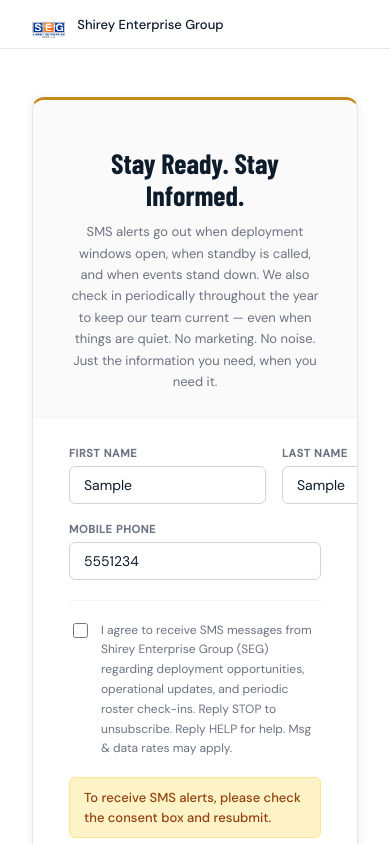
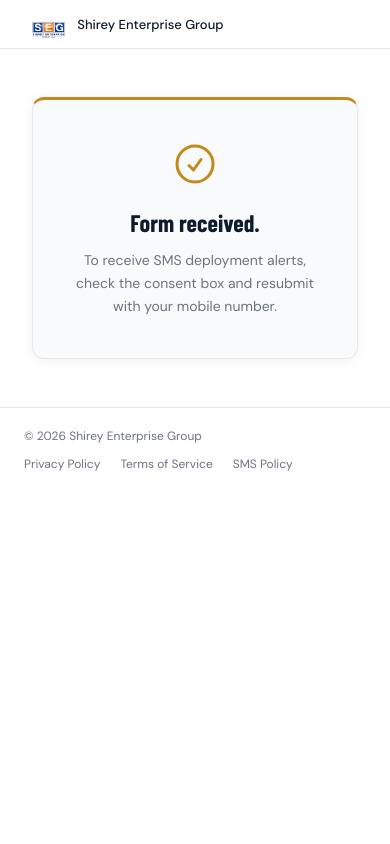
Before and after one commit to gashirey/shireygroup-site, a Next.js app: page /sms-opt-in in a window 390 px wide. Both pictures are taken after typing "Sample", "Sample", "5551234" into the empty fields and a click on the button "Sign Up for Alerts". Shown: the top 844 px of the page. Built offline with nearby package versions, Linux system fonts and the light colour scheme.

Commit message:
Allow form submission without consent; require phone only if consent checked

```diff
--- a/app/sms-opt-in/page.tsx
+++ b/app/sms-opt-in/page.tsx
@@ -14,39 +14,45 @@ export default function SmsOptIn() {
   })
   const [consent, setConsent] = useState(false)
   const [submitted, setSubmitted] = useState(false)
-  const [notice, setNotice] = useState('')   // amber — consent prompt
-  const [error, setError] = useState('')     // red — API/network errors
+  const [enrolled, setEnrolled] = useState(false)  // true only when DB write succeeded
+  const [error, setError] = useState('')
   const [loading, setLoading] = useState(false)
 
   const handleSubmit = async (e: React.FormEvent) => {
     e.preventDefault()
-    setNotice('')
     setError('')
 
-    if (!consent) {
-      setNotice('To receive SMS alerts, please check the consent box and resubmit.')
+    // Checkbox checked but no phone — only blocking validation
+    if (consent && !formData.phone.trim()) {
+      setError('Please enter your mobile phone number to sign up for SMS alerts.')
       return
     }
 
+    // Consent given + phone present → enroll via API
+    if (consent && formData.phone.trim()) {
       setLoading(true)
-
       try {
         const res = await fetch('/api/opt-in', {
           method: 'POST',
           headers: { 'Content-Type': 'application/json' },
           body: JSON.stringify({ ...formData, user_agent: navigator.userAgent }),
         })
-
         if (res.ok) {
-        setSubmitted(true)
+          setEnrolled(true)
         } else {
           setError('Something went wrong. Please try again.')
+          return
         }
       } catch {
         setError('Network error. Please check your connection and try again.')
+        return
       } finally {
         setLoading(false)
       }
+    }
+
+    // Always show success screen (enrolled or not)
+    setSubmitted(true)
   }
 
   return (
@@ -56,10 +62,16 @@ export default function SmsOptIn() {
 
           /* Success state */
           <div style={{ maxWidth: '440px', margin: '0 auto', textAlign: 'center' }}>
-            <div className="rounded-xl border border-[#E5E7EB] bg-[#F7F7F5] px-8 py-10 shadow-sm">
+            <div style={{
+              backgroundColor: '#F9FAFB',
+              border: '1px solid #E5E7EB',
+              borderTop: '3px solid #C4891A',
+              borderRadius: '12px',
+              padding: '40px 32px',
+              boxShadow: '0 2px 12px rgba(0,0,0,0.06)',
+            }}>
               <svg
-                className="mx-auto mb-4 h-12 w-12"
-                style={{ color: '#C4891A' }}
+                style={{ display: 'block', margin: '0 auto 16px', color: '#C4891A', width: '48px', height: '48px' }}
                 fill="none"
                 viewBox="0 0 24 24"
                 stroke="currentColor"
@@ -67,16 +79,26 @@ export default function SmsOptIn() {
               >
                 <path strokeLinecap="round" strokeLinejoin="round" d="M9 12.75L11.25 15 15 9.75M21 12a9 9 0 11-18 0 9 9 0 0118 0z" />
               </svg>
-              <h2
-                className="text-2xl font-bold mb-3"
-                style={{ color: '#0D1B2A', ...barlowCondensed }}
-              >
+              {enrolled ? (
+                <>
+                  <h2 style={{ color: '#0D1B2A', fontSize: '24px', fontWeight: 700, marginBottom: '12px', ...barlowCondensed }}>
                     You&rsquo;re signed up.
                   </h2>
-              <p className="text-sm leading-relaxed text-[#6B7280]" style={dmSans}>
+                  <p style={{ color: '#6B7280', fontSize: '14px', lineHeight: 1.65, margin: 0, ...dmSans }}>
                     You&rsquo;ll receive SMS alerts from SEG for deployment opportunities and operational updates.
-                Reply <span className="font-semibold text-[#0D1B2A]">STOP</span> at any time to unsubscribe.
+                    Reply <strong style={{ color: '#0D1B2A' }}>STOP</strong> at any time to unsubscribe.
                   </p>
+                </>
+              ) : (
+                <>
+                  <h2 style={{ color: '#0D1B2A', fontSize: '24px', fontWeight: 700, marginBottom: '12px', ...barlowCondensed }}>
+                    Form received.
+                  </h2>
+                  <p style={{ color: '#6B7280', fontSize: '14px', lineHeight: 1.65, margin: 0, ...dmSans }}>
+                    To receive SMS deployment alerts, check the consent box and resubmit with your mobile number.
+                  </p>
+                </>
+              )}
             </div>
           </div>
 
@@ -202,7 +224,6 @@ export default function SmsOptIn() {
                       checked={consent}
                       onChange={e => {
                         setConsent(e.target.checked)
-                        if (notice) setNotice('')
                         if (error) setError('')
                       }}
                       style={{ marginTop: '2px', width: '15px', height: '15px', flexShrink: 0, accentColor: '#C4891A', cursor: 'pointer' }}
@@ -214,14 +235,7 @@ export default function SmsOptIn() {
                     </span>
                   </label>
 
-                  {/* Consent notice (amber) */}
-                  {notice && (
-                    <p style={{ fontSize: '13px', fontWeight: 500, color: '#92400E', backgroundColor: '#FEF3C7', border: '1px solid #FDE68A', borderRadius: '6px', padding: '10px 14px', margin: 0, lineHeight: 1.5, ...dmSans }}>
-                      {notice}
-                    </p>
-                  )}
-
-                  {/* API/network error (red) */}
+                  {/* Validation / API error */}
                   {error && (
                     <p style={{ fontSize: '13px', fontWeight: 500, color: '#DC2626', margin: 0, ...dmSans }}>
                       {error}
```
Lines whose indentation alone changed are shown as unchanged.
